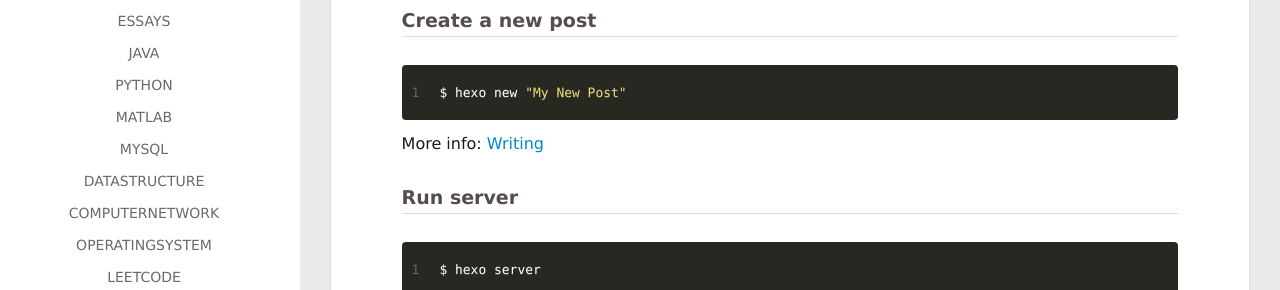
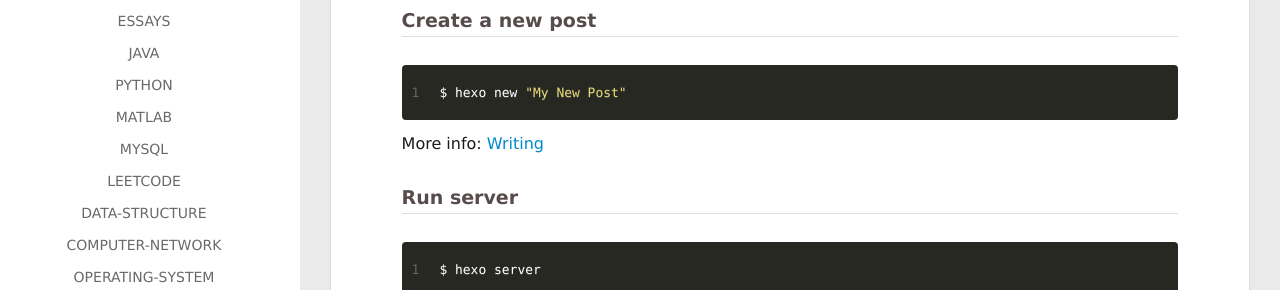
Before and after one commit to SulyvahnWei/sulyvahnwei.github.io, a plain HTML site: page 2020/01/10/hello-world/index.html in a window 1280 px wide. Shown: the part 287-577 px from the top of the page. Drawn offline with Linux system fonts and the light colour scheme.

Commit message:
Site updated: 2020-01-15 21:17:37

```diff
--- a/2020/01/10/hello-world/index.html
+++ b/2020/01/10/hello-world/index.html
@@ -68,13 +68,13 @@
 
 				<li><a href="/tags/MySQL/">MySQL</a></li>
 
-				<li><a href="/tags/DataStructure">DataStructure</a></li>
+				<li><a href="/tags/LeetCode">LeetCode</a></li>
 
-				<li><a href="/tags/ComputerNetwork">ComputerNetwork</a></li>
+				<li><a href="/tags/DataStructure">Data-Structure</a></li>
 
-				<li><a href="/tags/OperatingSystem">OperatingSystem</a></li>
+				<li><a href="/tags/ComputerNetwork">Computer-Network</a></li>
 
-				<li><a href="/tags/LeetCode">LeetCode</a></li>
+				<li><a href="/tags/OperatingSystem">Operating-System</a></li>
 
 			</ul>
 		</nav>
@@ -178,13 +178,13 @@
 
 					<li style="width: 10%"><a href="/tags/MySQL/">MySQL</a></li>
 
-					<li style="width: 10%"><a href="/tags/DataStructure">DataStructure</a></li>
+					<li style="width: 10%"><a href="/tags/LeetCode">LeetCode</a></li>
 
-					<li style="width: 10%"><a href="/tags/ComputerNetwork">ComputerNetwork</a></li>
+					<li style="width: 10%"><a href="/tags/DataStructure">Data-Structure</a></li>
 
-					<li style="width: 10%"><a href="/tags/OperatingSystem">OperatingSystem</a></li>
+					<li style="width: 10%"><a href="/tags/ComputerNetwork">Computer-Network</a></li>
 
-					<li style="width: 10%"><a href="/tags/LeetCode">LeetCode</a></li>
+					<li style="width: 10%"><a href="/tags/OperatingSystem">Operating-System</a></li>
 
 				</ul>
 			</nav>
```
Also changed, not shown: archives/2020/01/index.html (+8 -8 lines), archives/2020/index.html (+8 -8 lines), archives/index.html (+8 -8 lines), index.html (+8 -8 lines).
